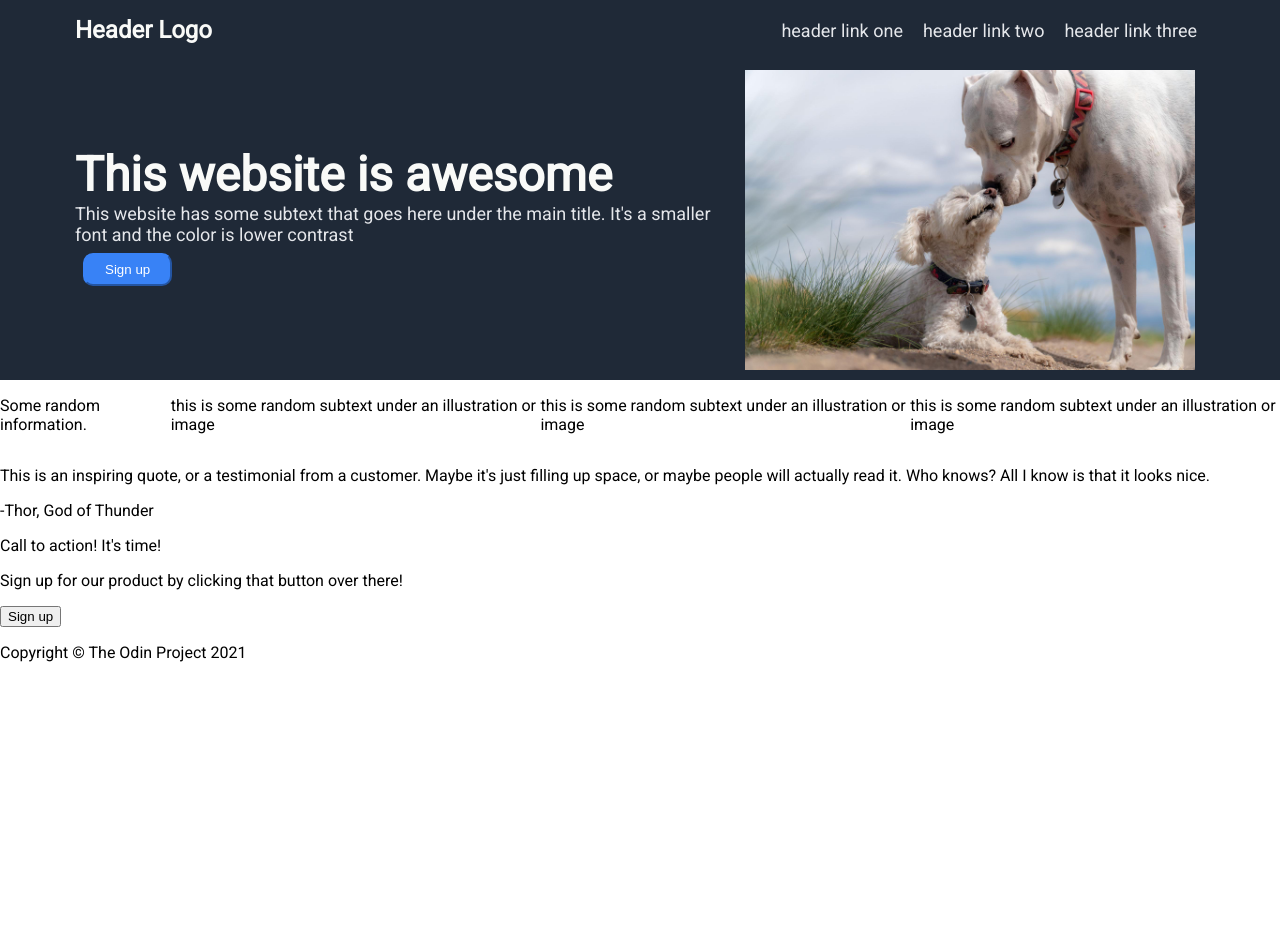
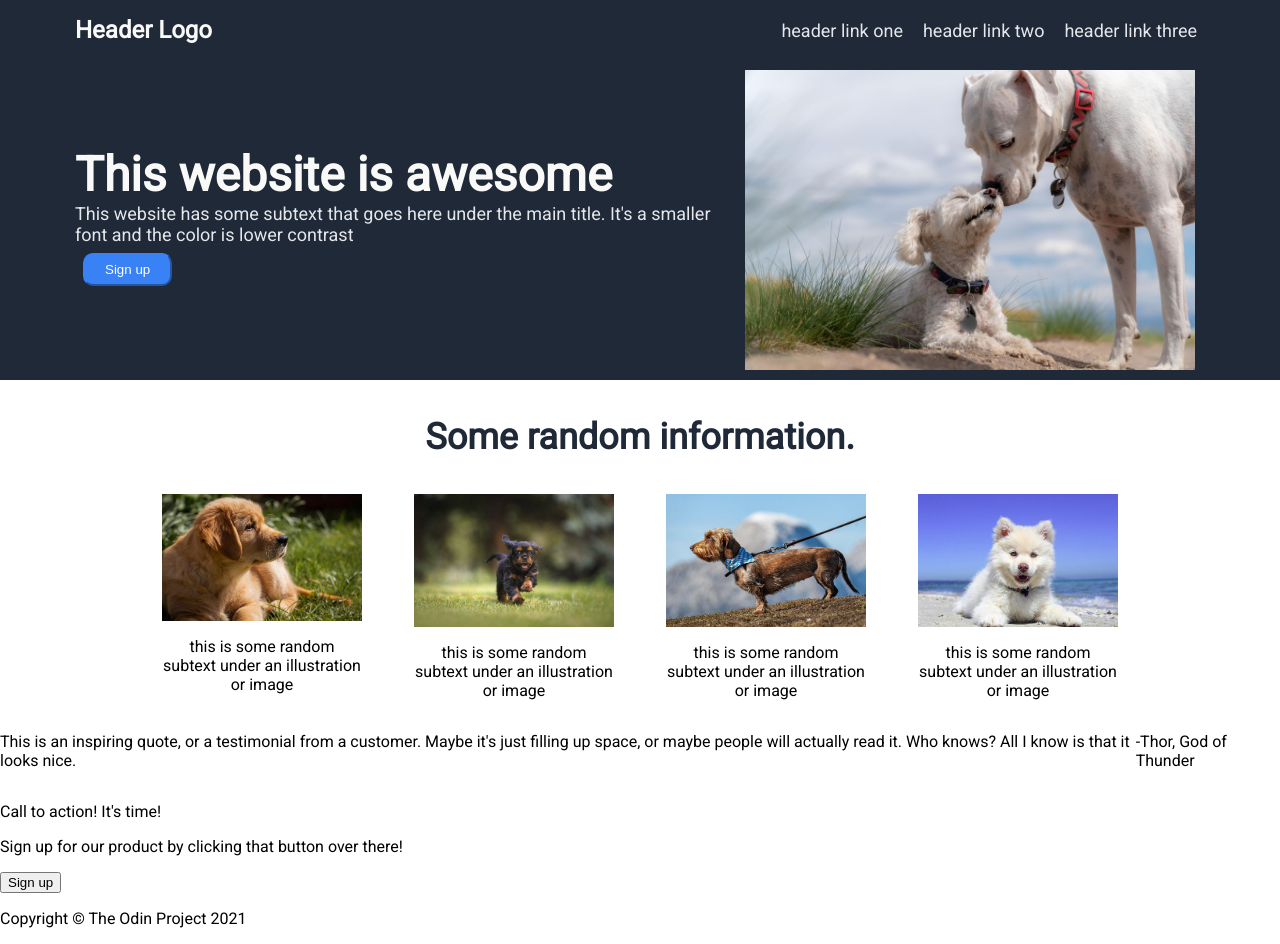
Before and after one commit to c-yip/odin-landing-page, a plain HTML site: page index.html in a window 1280 px wide. Before the commit the page ends 800 px from the top, so only its background shows below. Drawn offline with Linux system fonts and the light colour scheme.

Commit message:
Add dog images to content and aligned with text.
Used flex to align images and text. Also added flex property for quote section.

```diff
--- a/index.html
+++ b/index.html
@@ -40,19 +40,35 @@
         </div>
     </div>
 
-    <div class="quote">
-        <p>Some random information.</p>
-        <img>
-        <p>this is some random subtext under an illustration or image</p>
-        <img>
-        <p>this is some random subtext under an illustration or image</p>
-        <img>
-        <p>this is some random subtext under an illustration or image</p>
-        <img>
+    <div class="info">
+        <div class="info-title">
+            <p>Some random information.</p>
+        </div>
+
+        <div class="container">
+            <div class="image">
+                <img src="img/dog-2.jpg" alt="Golden retriever puppy">
+                <p>this is some random subtext under an illustration or image</p>
+            </div>
+            <div class="image">
+                <img src="img/dog-3.jpg" alt="Puppy running">
+                <p>this is some random subtext under an illustration or image</p>
+            </div>
+            <div class="image">
+                <img src="img/dog-4.jpg" alt="Dog pointing on leash">
+                <p>this is some random subtext under an illustration or image</p>
+            </div>
+            <div class="image">
+                <img src="img/dog-5.jpg" alt="Puppy on leash">
+                <p>this is some random subtext under an illustration or image</p>
+            </div>
+        </div>
     </div>
 
-    <p>This is an inspiring quote, or a testimonial from a customer. Maybe it's just filling up space, or maybe people will actually read it. Who knows? All I know is that it looks nice.</p>
-    <p>-Thor, God of Thunder</p>
+    <div class="quote">
+        <p>This is an inspiring quote, or a testimonial from a customer. Maybe it's just filling up space, or maybe people will actually read it. Who knows? All I know is that it looks nice.</p>
+        <p>-Thor, God of Thunder</p>
+    </div>
 
     <p>Call to action! It's time!</p>
     <p>Sign up for our product by clicking that button over there!</p>
--- a/styles.css
+++ b/styles.css
@@ -72,6 +72,31 @@ a {
     border-color: #3882F6;
 }
 
+.info {
+    display: flex;
+    flex-direction: column;
+    align-items: center;
+    text-align: center;
+}
+
+.info-title {
+    color: #1F2937;
+    font-size: 36px;
+    font-weight: 800;
+}
+
+.container {
+    display: flex;
+    justify-content: center;
+    gap: 52px;
+}
+
+.image {
+    display: flex;
+    flex-direction: column;
+    width: 200px;
+}
+
 .quote {
     display: flex;
 }
```
